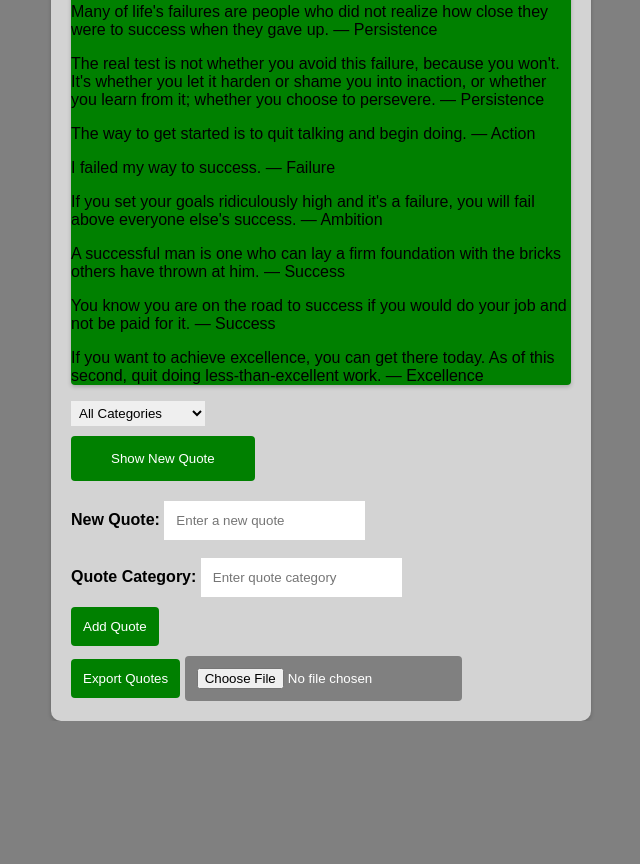
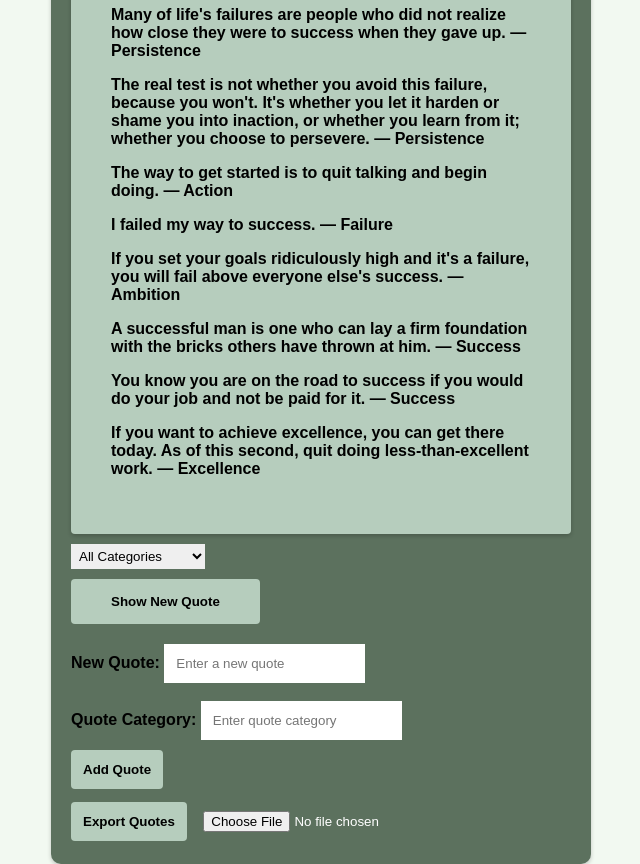
Before and after one commit to iamkayourday/alx_fe_javascript, a plain HTML site: page dom-manipulation/index.html in a window 1280 px wide. Shown: the part 365-1229 px from the top of the page, without its empty margins (319-959 px from the left). Before the commit the page ends 1086 px from the top, so only its background shows below. Drawn offline with Linux system fonts and the light colour scheme; no server answers.

Commit message:
style and README.md updated

```diff
--- a/dom-manipulation/style.css
+++ b/dom-manipulation/style.css
@@ -1,6 +1,6 @@
 body {
     font-family: Arial, sans-serif;
-    background-color: gray;
+    background-color: #f2f9f1;
     display: flex;
     justify-content: center;
     align-items: center;
@@ -8,19 +8,22 @@ body {
     margin: 0;
 }
 .container {
-    /* width: 100%; */
+    width: 100%;
     max-width: 500px;
-    background: lightgray;
+    background: #5c715e;
     padding: 20px;
     border-radius: 10px;
     box-shadow: 0 2px 4px rgba(0,0,0,0.2);
 
 }
 #quoteDisplay{
-    background-color: green;
+    padding: 40px;
+    background-color : #b6cdbd;
     box-shadow: 0 2px 4px rgba(0,0,0,0.2);
     margin-bottom: 10px;
     border-radius: 4px;
+    font-weight: bold;
+    position: relative;
 }
 option{
     background-color: transparent;
@@ -30,10 +33,11 @@ option{
 #newQuote {
     margin-bottom: 20px;
     padding: 15px 40px 15px 40px;
-    color: white;
-    background-color: green;
+    color: 000;
+    background-color:#b6cdbd;
     border-style: none;
     border-radius: 4px;
+    font-weight: bold;
     cursor: pointer;
 }
 
@@ -50,24 +54,23 @@ input {
 }
 #addQuote,#exportQuote {
     padding: 12px;
-    color: white;
-    background-color: green;
+    color: 000;
+    background-color: #b6cdbd;
     border-style: none;
     border-radius: 4px;
     margin: 10px 0 0 0;
     align-items: center;
+    font-weight: bold;
     cursor: pointer;
 }
 label{
     font-weight: 600;
 }
 #importFile {
-    padding: 12px;
     color: white;
-    background-color: grey;
-    border-style: none;
     border-radius: 4px;
     margin: 10px 0 0 0;
     align-items: center;
     cursor: pointer;
+
 }
```
Also changed, not shown: dom-manipulation/final.png (added).
